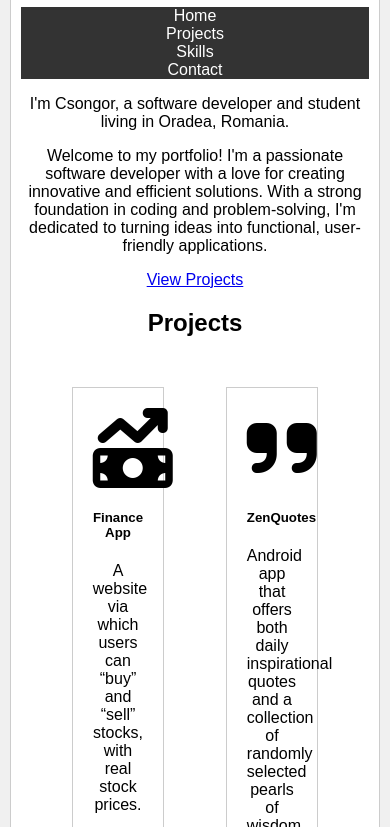
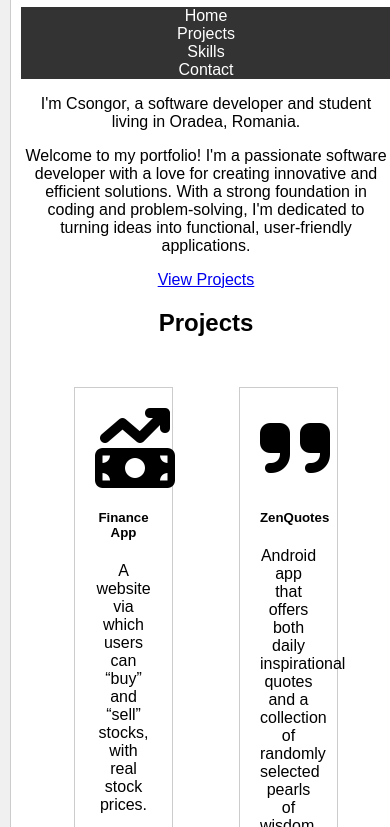
Before and after one commit to RipClaw15/ripclaw.github.io, a plain HTML site: page index.html in a window 390 px wide. Shown: the part 254-1081 px from the top of the page. Drawn offline with Linux system fonts and the light colour scheme.

Commit message:
Update styles.css

```diff
--- a/styles.css
+++ b/styles.css
@@ -89,6 +89,9 @@ nav a {
     .container {
         margin: 10px;
         padding: 10px;
+        width: calc(100% - 20px);
+        margin: 10px;
+        float: none;
     }
 
     nav ul {
```
